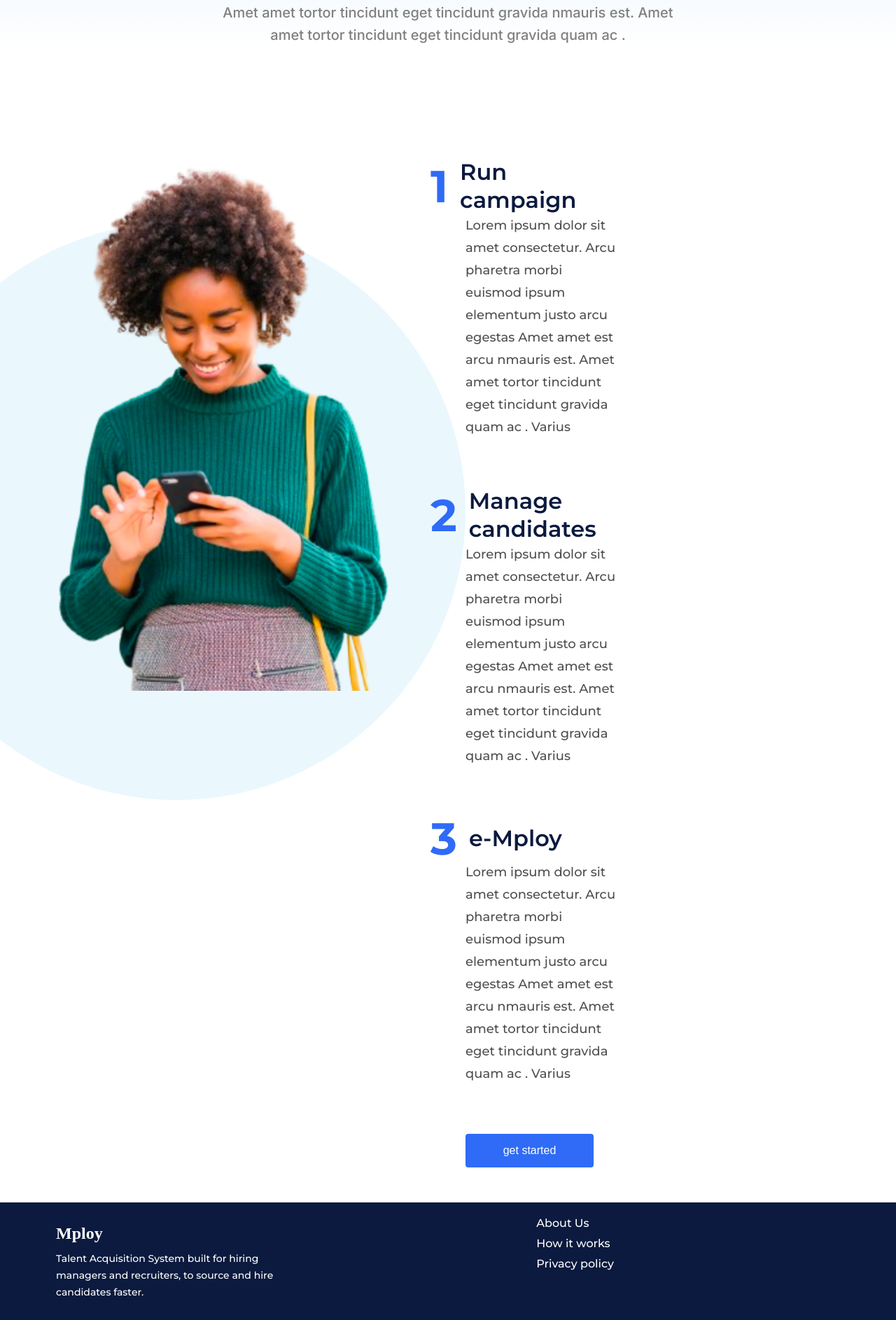
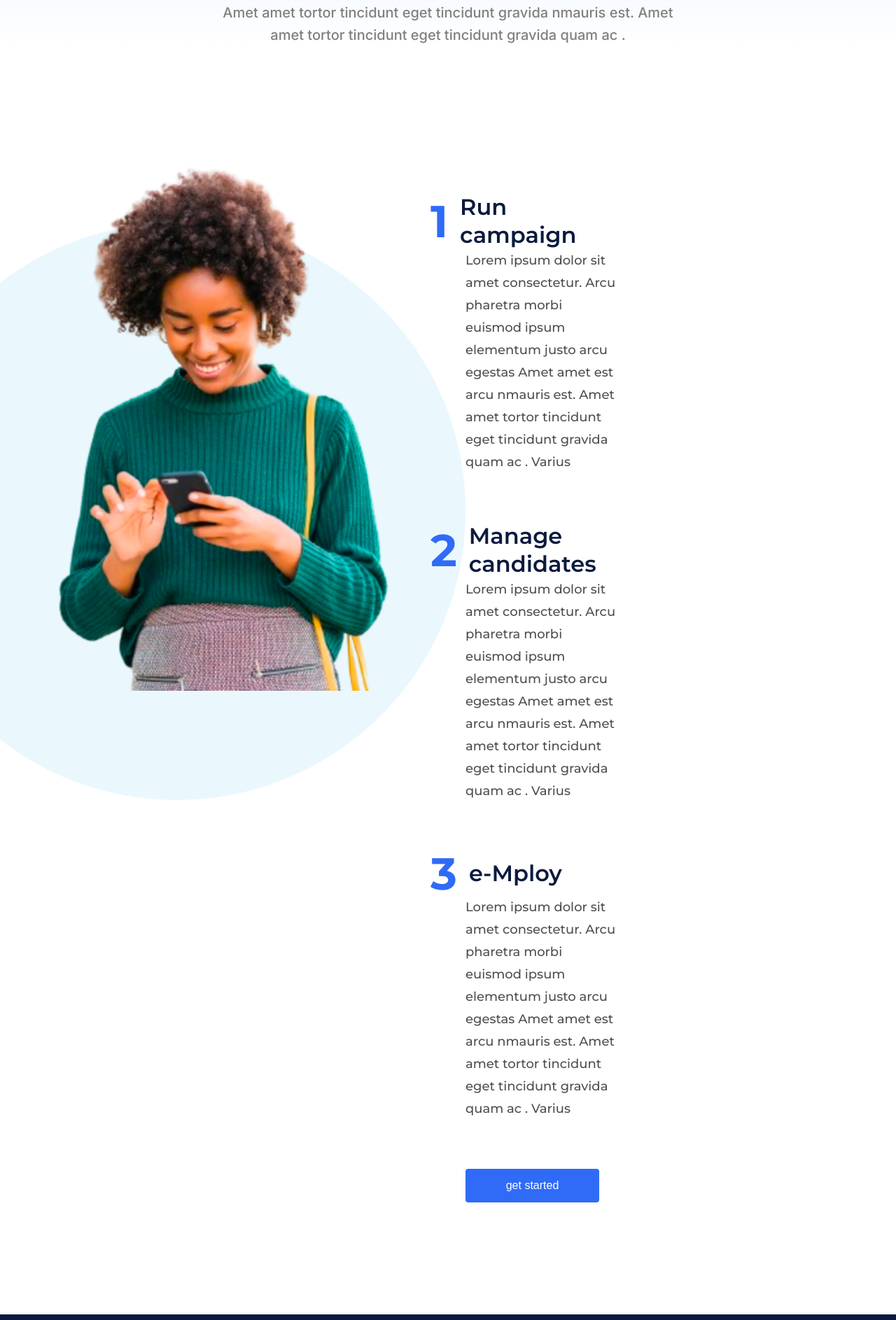
Before and after one commit to jerahmeel200/Mploy, a Next.js app: page /works in a window 1280 px wide. Shown: the part 301-2187 px from the top of the page at 70% size. Built offline with nearby package versions, Linux system fonts and the light colour scheme; a web font is replaced by a local one.

Commit message:
!feat: added how it works page

```diff
--- a/src/component/howItWorks/easySteps/easySteps.module.css
+++ b/src/component/howItWorks/easySteps/easySteps.module.css
@@ -1,6 +1,3 @@
-.container {
-}
-
 .wrapper {
   display: flex;
 
@@ -16,6 +13,7 @@
   /* display: flex;
   flex-direction: column;
   gap: 70px; */
+  margin-top: 50px;
   padding-right: 400px;
 }
 
@@ -61,7 +59,7 @@
   color: rgba(255, 255, 255, 1);
   font-size: 16px;
   line-height: 24px;
-  width: 183px;
+  width: 191px;
 
   height: 48px;
   border-radius: 4px;
@@ -75,4 +73,5 @@
 
 .container {
   margin-top: 160px;
+  margin-bottom: 160px;
 }
```
